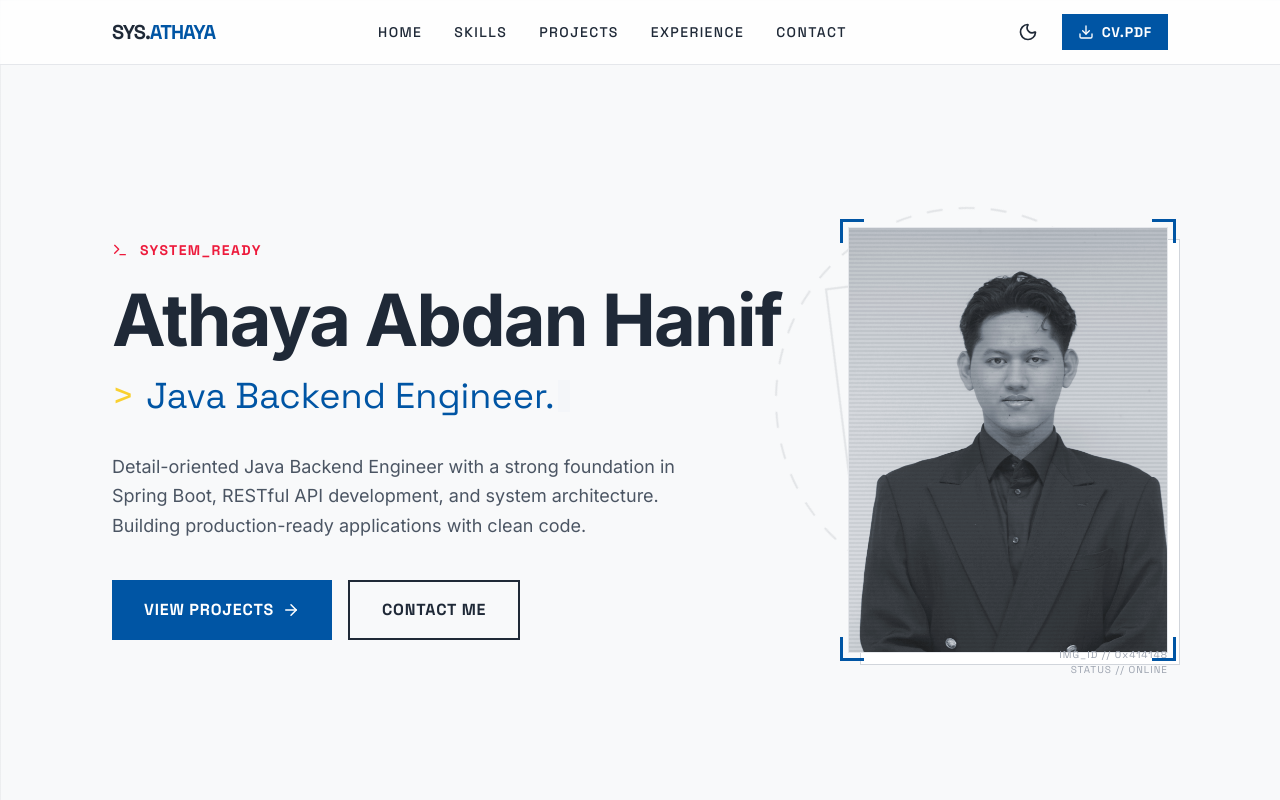
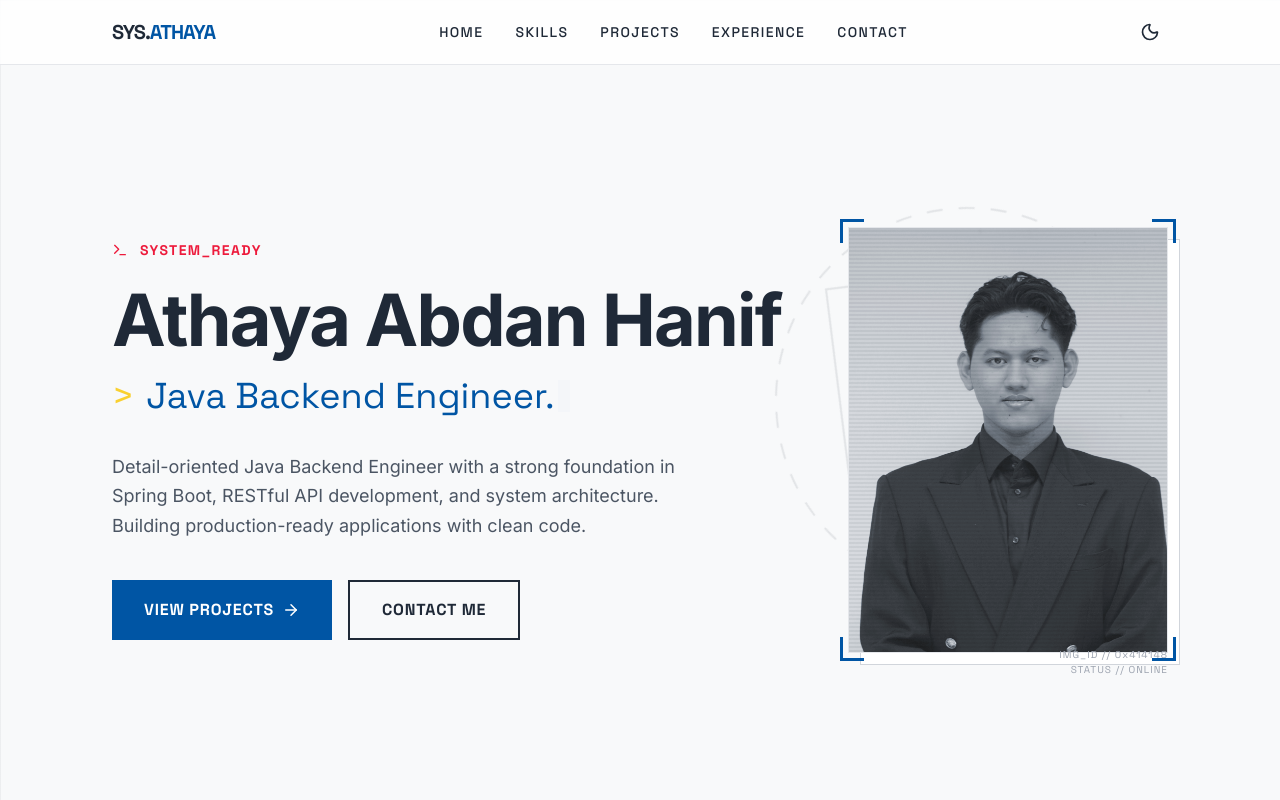
Before and after one commit to tayaya-pnck/PersonalWeb, a React (Vite) app: page / in a window 1280 px wide. Shown: the top 800 px of the page. Built offline with nearby package versions, Linux system fonts and the light colour scheme.

Commit message:
refactor: remove CV download button for privacy

```diff
--- a/src/components/Navbar.jsx
+++ b/src/components/Navbar.jsx
@@ -1,6 +1,6 @@
 import React, { useState, useEffect } from 'react';
 import { motion } from 'framer-motion';
-import { Download, Moon, Sun } from 'lucide-react';
+import { Moon, Sun } from 'lucide-react';
 
 const Navbar = () => {
   const [isDark, setIsDark] = useState(false);
@@ -75,17 +75,6 @@ const Navbar = () => {
             >
               {isDark ? <Sun size={20} /> : <Moon size={20} />}
             </motion.button>
-
-            <motion.a
-              href="/CV_AthayaAbdanHanif_JavaEngineer.pdf"
-              download
-              initial={{ opacity: 0, x: 20 }}
-              animate={{ opacity: 1, x: 0 }}
-              className="hidden md:flex items-center gap-2 bg-gundamBlue text-white px-4 py-2 text-sm font-bold font-mono tracking-wider hover:bg-gundamBlue/90 transition-colors target-lock-hover"
-            >
-              <Download size={16} />
-              CV.PDF
-            </motion.a>
           </div>
         </div>
       </div>
```
